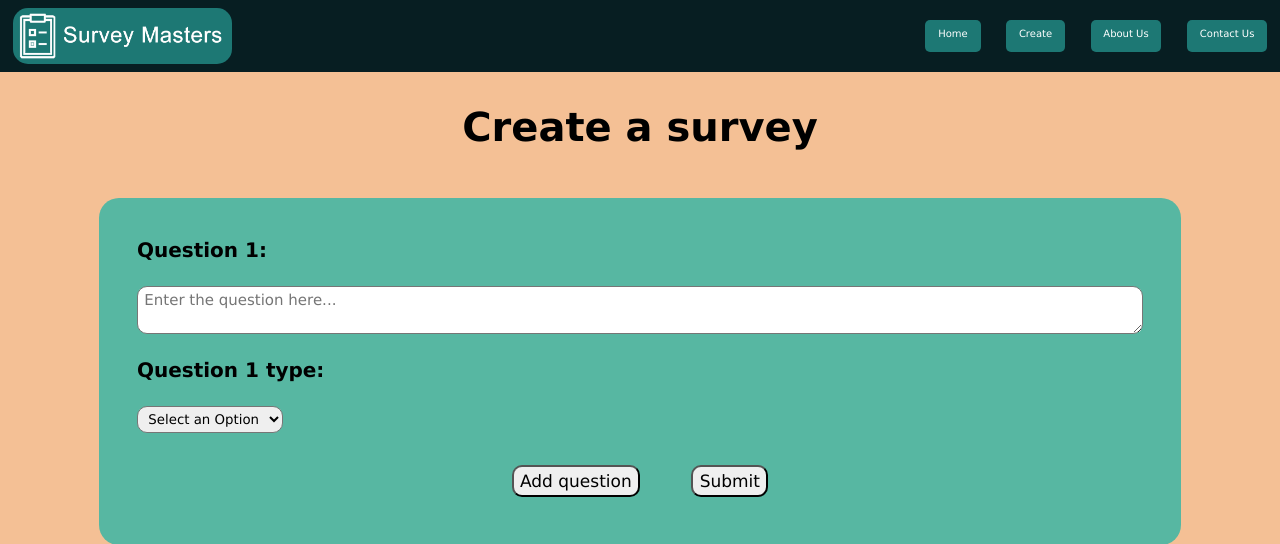
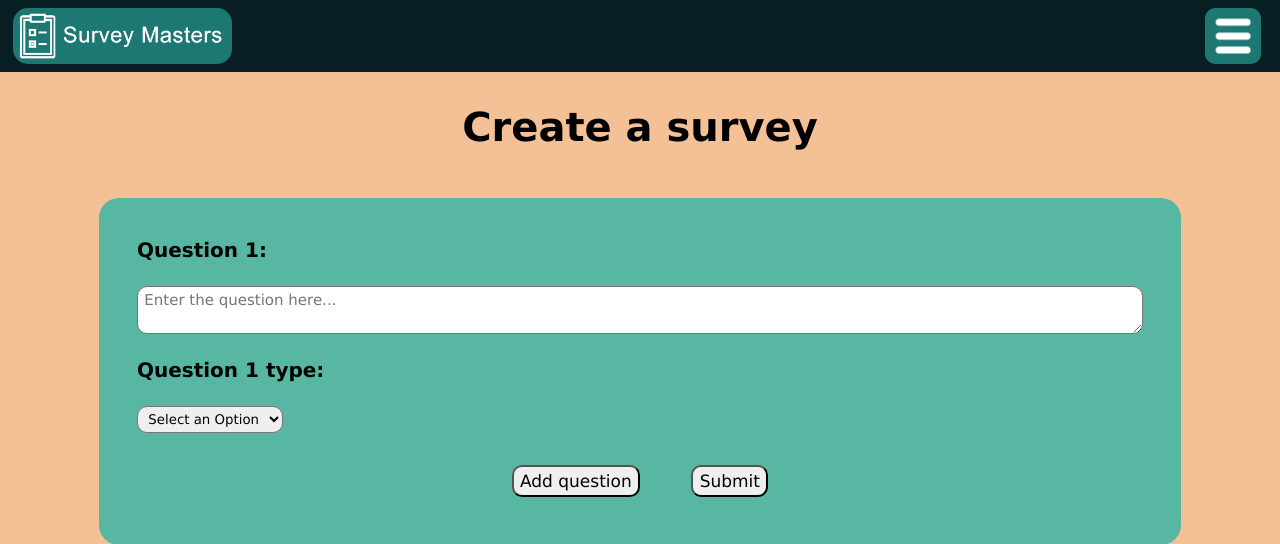
Before and after one commit to khaled-aldasouki/iste240project, a PHP site: page /create.html in a window 1280 px wide. Shown: the top 544 px of the page. Run offline with PHP 8.4, Linux system fonts and the light colour scheme.

Commit message:
started working on menu functionality

```diff
--- a/about-us.html
+++ b/about-us.html
@@ -13,6 +13,8 @@
     <body>
         <header>
             <img class="logo" src="assets/media/logo.png">
+            <img class="menu" src="assets/media/menu.png">
+
             <nav>
                 <a href="index.html" class="nav-button">Home</a>
                 <a href="create.html" class="nav-button">Create</a>
--- a/assets/css/style.css
+++ b/assets/css/style.css
@@ -121,17 +121,31 @@ h1{
 p{
     font-size: 0.9rem;
 }
+#menu{
+    margin: 1vh 1.5vw;
+    border-radius: 10px;
+    width: 7vh;
+    height: 7vh;
+}
 nav{
+    visibility: hidden;
+    position: fixed;
+    margin-top: 9vh;
     display:flex;
+    left: 80vw;
+    justify-content: flex-end;
+    align-items: center;
+    flex-direction: column;
+    transition: all 0.09s linear;
 }
 .nav-button{
+    width: 20vw;
+    font-size: 1.7rem;
     color:white;
     text-decoration: none;
     justify-content: center;
     background-color: var(--myrtle-green);
     padding: 1vh 1vw;
-    margin: 2.5vh 1vw;
-    border-radius: 5px;
     transition: 0.1s;
 }
 .nav-button:hover{
@@ -290,7 +304,25 @@ footer p{
 
 @media screen and (min-width: 1600px){
     html{font-size: 16px;}
-
+    .menu{visibility: hidden;}
+    nav{
+        margin-top: 0;
+        visibility: visible;
+        flex-direction: row;
+        position: sticky;
+    }
+    .nav-button{
+        color:white;
+        text-decoration: none;
+        justify-content: center;
+        background-color: var(--myrtle-green);
+        padding: 1vh 1vw;
+        margin: 2.5vh 1vw;
+        border-radius: 5px;
+        transition: 0.1s;
+        font-size: 1rem;
+        width: auto;
+    }
     #formdiv{
         font-size: 1.25rem;
         width:50%;
--- a/assets/js/script.js
+++ b/assets/js/script.js
@@ -1,5 +1,15 @@
 
 
+function showMenu(){
+    var nav = document.getElementById("nav");
+    if (nav.style.visibility == "hidden"){
+      nav.style.visibility = "visible";    }
+    else{
+      if (window.innerWidth < 1600){
+        nav.style.visibility = "hidden";
+    }
+    }
+}
 
 //function used to add a question when creating a survey
 function addquestion(){
--- a/contact-us.html
+++ b/contact-us.html
@@ -13,6 +13,8 @@
     <body>
         <header>
             <img class="logo" src="assets/media/logo.png">
+            <img class="menu" src="assets/media/menu.png">
+
             <nav>
                 <a href="index.html" class="nav-button">Home</a>
                 <a href="create.html" class="nav-button">Create</a>
--- a/create.html
+++ b/create.html
@@ -13,7 +13,8 @@
     <body>
         <header>
             <img class="logo" src="assets/media/logo.png">
-            <nav>
+            <img id="menu" src="assets/media/menu.png" onclick="showMenu();">
+            <nav id="nav">
                 <a href="index.html" class="nav-button">Home</a>
                 <a href="create.html" class="nav-button">Create</a>
                 <a href="about-us.html" class="nav-button">About Us</a>
--- a/index.html
+++ b/index.html
@@ -13,6 +13,8 @@
     <body>
         <header>
             <img class="logo" src="assets/media/logo.png">
+            <img class="menu" src="assets/media/menu.png">
+
             <nav>
                 <a href="index.html" class="nav-button">Home</a>
                 <a href="create.html" class="nav-button">Create</a>
--- a/thank-you.html
+++ b/thank-you.html
@@ -14,6 +14,8 @@
     <body>
         <header>
             <img class="logo" src="assets/media/logo.png">
+            <img class="menu" src="assets/media/menu.png">
+
             <nav>
                 <a href="index.html" class="nav-button">Home</a>
                 <a href="create.html" class="nav-button">Create</a>
```
Also changed, not shown: assets/media/menu.png.
